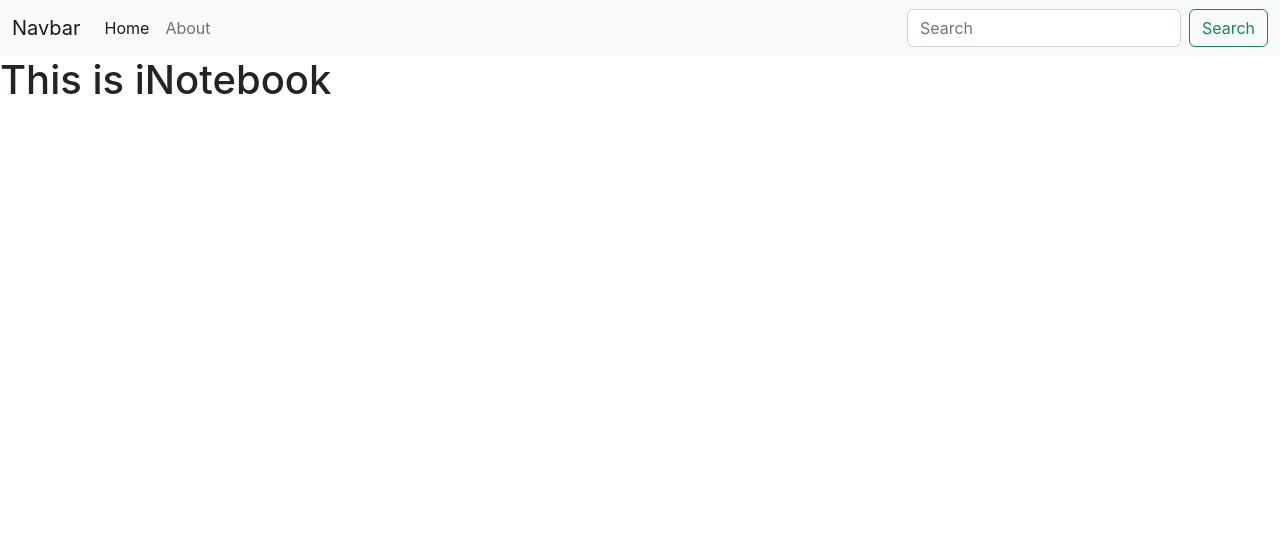
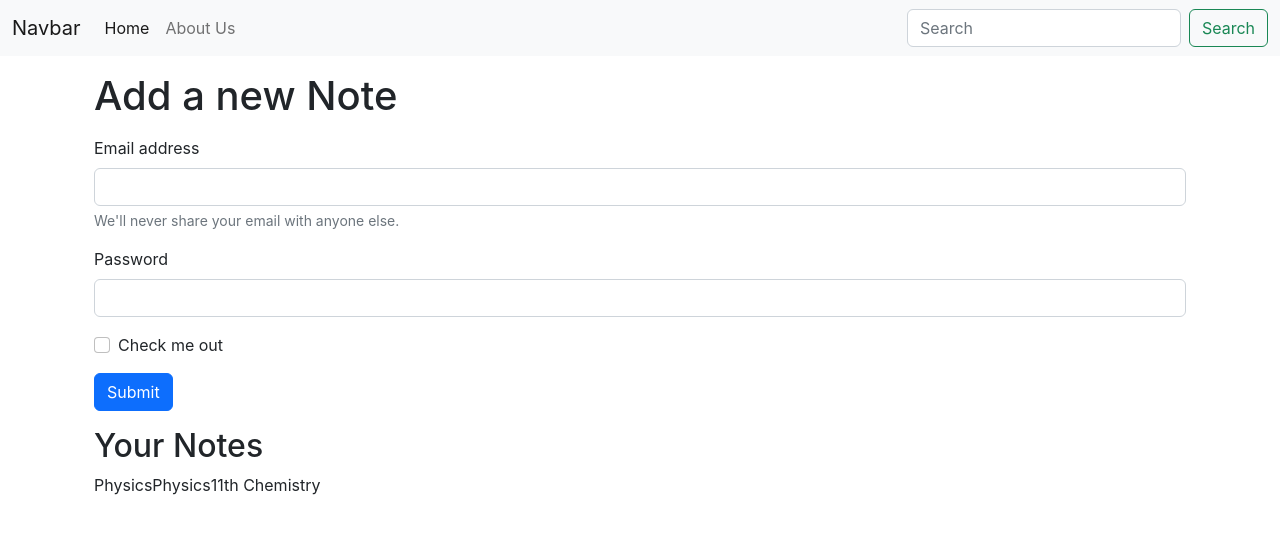
Before and after one commit to AnshumanCoffee/iNotebook-Web-App, a React (Create React App) app: page / in a window 1280 px wide. Shown: the top 534 px of the page. Built offline with nearby package versions, Linux system fonts and the light colour scheme.

Commit message:
Home page basic structure

```diff
--- a/src/App.js
+++ b/src/App.js
@@ -11,11 +11,12 @@
       <NoteState>
         <BrowserRouter>
           <Navbar />
+          <div className="container">
             <Routes>
-          <Route exact path="/" element={<Home />}/>
-          <Route exact path="/about" element={<About />}/>
-
+              <Route exact path="/" element={<Home />} />
+              <Route exact path="/about" element={<About />} />
             </Routes>
+          </div>
         </BrowserRouter>
       </NoteState>
     </>
--- a/src/components/About.js
+++ b/src/components/About.js
@@ -1,19 +1,7 @@
-import React from 'react';
-import { useEffect } from 'react';
-import { useContext } from 'react';
-import noteContext from '../context/notes/noteContext';
-
+import React from "react";
 
 const About = () => {
-  const a = useContext (noteContext)
-  useEffect(()=>{
-    a.update()
-  }, [])
-  return (
-    <div>
-      This is about { a.state.name } & {a.state.class }
-    </div>
-  )
-}
+  return <div>This is about page.</div>;
+};
 
-export default About
+export default About;
--- a/src/components/Home.js
+++ b/src/components/Home.js
@@ -1,12 +1,54 @@
-import React from 'react'
+import React from "react";
+import Notes from "./Notes";
 
 const Home = () => {
   return (
     <div>
-          <h1>This is iNotebook</h1>
+      <div className="container my-3">
+        <h1>Add a new Note</h1>
+        <form className="my-3">
+          <div className="mb-3">
+            <label for="exampleInputEmail1" className="form-label">
+              Email address
+            </label>
+            <input
+              type="email"
+              className="form-control"
+              id="exampleInputEmail1"
+              aria-describedby="emailHelp"
+            />
+            <div id="emailHelp" className="form-text">
+              We'll never share your email with anyone else.
+            </div>
+          </div>
+          <div className="mb-3">
+            <label for="exampleInputPassword1" className="form-label">
+              Password
+            </label>
+            <input
+              type="password"
+              className="form-control"
+              id="exampleInputPassword1"
+            />
+          </div>
+          <div className="mb-3 form-check">
+            <input
+              type="checkbox"
+              className="form-check-input"
+              id="exampleCheck1"
+            />
+            <label className="form-check-label" for="exampleCheck1">
+              Check me out
+            </label>
+          </div>
+          <button type="submit" className="btn btn-primary">
+            Submit
+          </button>
+        </form>
+      </div>
+      <Notes />
+    </div>
+  );
+};
 
-    </div>
-  )
-}
-
-export default Home
+export default Home;
--- a/src/components/Navbar.js
+++ b/src/components/Navbar.js
@@ -1,7 +1,13 @@
-import React from "react";
-import { Link } from "react-router-dom";
+import React, { useEffect } from "react";
+import { Link, useLocation } from "react-router-dom";
 
 const Navbar = () => {
+  let location = useLocation();
+
+  useEffect(() => {
+
+    // console.log(location.pathname)
+  }, [location]);
   return (
     <nav className="navbar navbar-expand-lg bg-light">
       <div className="container-fluid">
@@ -22,13 +28,13 @@
         <div className="collapse navbar-collapse" id="navbarSupportedContent">
           <ul className="navbar-nav me-auto mb-2 mb-lg-0">
             <li className="nav-item">
-              <Link className="nav-link active" aria-current="page" to="/">
+              <Link className={`nav-link ${location.pathname==='/'? "active": ""}`} aria-current="page" to="/">
                 Home
               </Link>
             </li>
             <li className="nav-item">
-              <Link className="nav-link" to="/about">
-                About
+              <Link className= {`nav-link ${location.pathname==='/about'? "active": ""}`} to="/about">
+                About Us
               </Link>
             </li>
 
--- /dev/null
+++ b/src/components/Notes.js
@@ -0,0 +1,18 @@
+import { useContext } from "react";
+import noteContext from "../context/notes/noteContext"
+
+const Notes = () => {
+    const context = useContext(noteContext);
+    const { notes, setNotes } = context;
+  return (
+
+    <div className="container my-3">
+        <h2>Your Notes</h2>
+        {notes.map((notes)=>{
+          return notes.title;
+        })}
+        </div>
+  )
+}
+
+export default Notes
--- a/src/context/notes/NoteState.js
+++ b/src/context/notes/NoteState.js
@@ -1,23 +1,40 @@
-// import React from "react";
+import NoteContext from "./noteContext";
 import { useState } from "react";
-import NoteContext from "./noteContext";
 
 const NoteState = (props) => {
-  const s1 = {
-    "name": "Anshuman",
-    "class": "5a"
-  };
-  const [state, setState] = useState(s1);
-    const update = ()=>{
-    setTimeout(() => {
-        setState({
-            "name": "Mnu",
-            "class": "6a"
-        })
-    }, 1000);
-  }
+    const notesInitial =[
+        {
+          "_id": "636b6af8af7a03d8a9968f7d",
+          "user": "636b3ebd3ba584c5c883ac80",
+          "title": "Physics",
+          "description": "I have to finish capacitor by this week",
+          "tag": "chapter-2",
+          "date": "2022-11-09T08:55:20.596Z",
+          "__v": 0
+        },
+        {
+          "_id": "636b6b1b75b98d4841e8c1bf",
+          "user": "636b3ebd3ba584c5c883ac80",
+          "title": "Physics",
+          "description": "I have to finish capacitor by this week",
+          "tag": "chapter-2",
+          "date": "2022-11-09T08:55:55.481Z",
+          "__v": 0
+        },
+        {
+          "_id": "636c5e36b70f076232570894",
+          "user": "636b3ebd3ba584c5c883ac80",
+          "title": "11th Chemistry",
+          "description": "I have to finish GOC by this Monday",
+          "tag": "chapter-2",
+          "date": "2022-11-10T02:13:10.865Z",
+          "__v": 0
+        }
+      ]
+      const [notes, setNotes ]= useState(notesInitial)
+
   return (
-    <NoteContext.Provider value={{state, update}}>{props.children}</NoteContext.Provider>
+    <NoteContext.Provider value={{notes, setNotes}}>{props.children}</NoteContext.Provider>
   );
 };
 
```
Also changed, not shown: 1 other file (tests, documents, lock files or other folders). Lines whose indentation alone changed are shown as unchanged.
